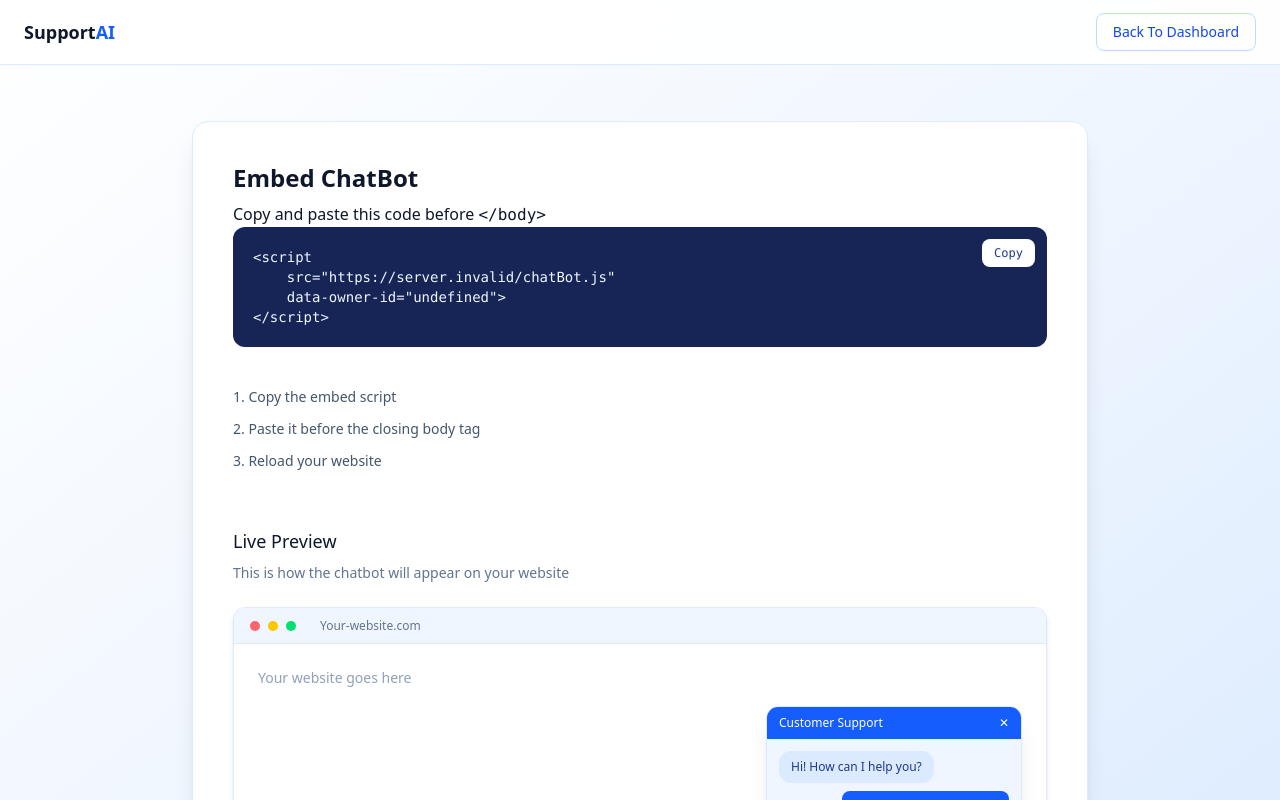
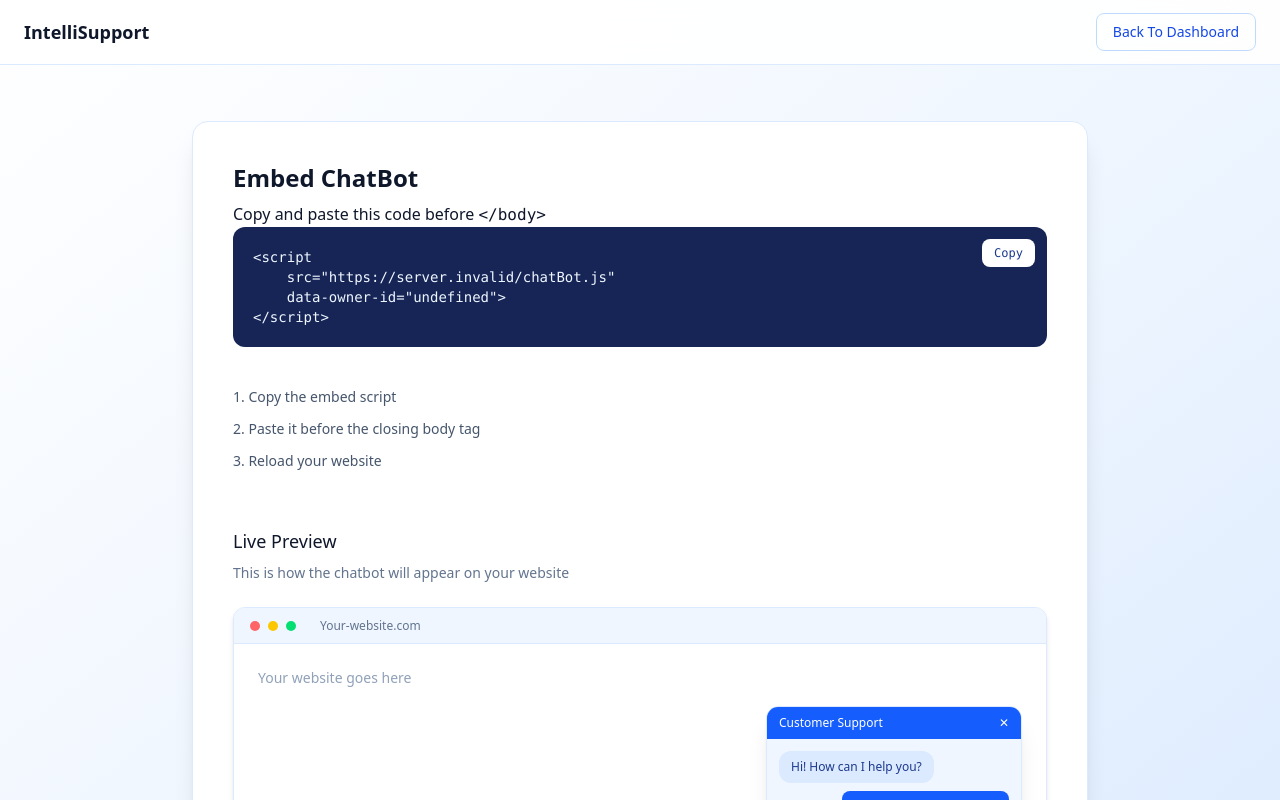
Before and after one commit to BhasvatiSristi/support-ai, a Next.js app: page /embed in a window 1280 px wide. Shown: the top 800 px of the page. Built offline with nearby package versions, Linux system fonts and the light colour scheme; no server answers; what @scalekit-sdk/node would draw is missing.

Commit message:
final commit

```diff
--- a/src/components/EmbedClient.tsx
+++ b/src/components/EmbedClient.tsx
@@ -22,7 +22,7 @@ function EmbedClient({ownerId}:{ownerId:string}) {
         <div className='sticky top-0 z-40 bg-white/90 backdrop-blur-xl border-b border-blue-100'>
             <div className='max-w-7xl mx-auto px-6 h-16 flex items-center justify-between'>
             <div className='text-lg font-semibold cursor-pointer' onClick={()=>navigate.push('/')}>
-                Support<span className='text-blue-600'>AI</span>
+                IntelliSupport
             </div>
             <button className='px-4 py-2 rounded-lg border border-blue-200 text-sm text-blue-700 hover:bg-blue-50 transition'
             onClick={()=>navigate.push("/dashboard")}>Back To Dashboard</button>
```
